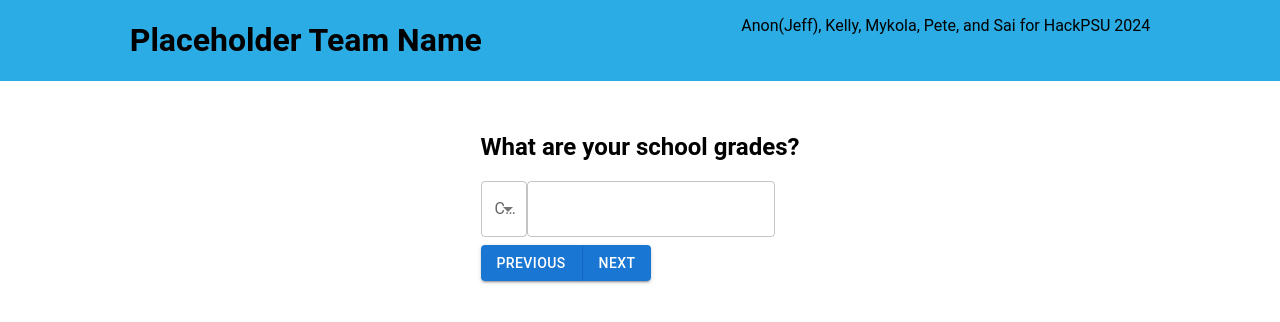
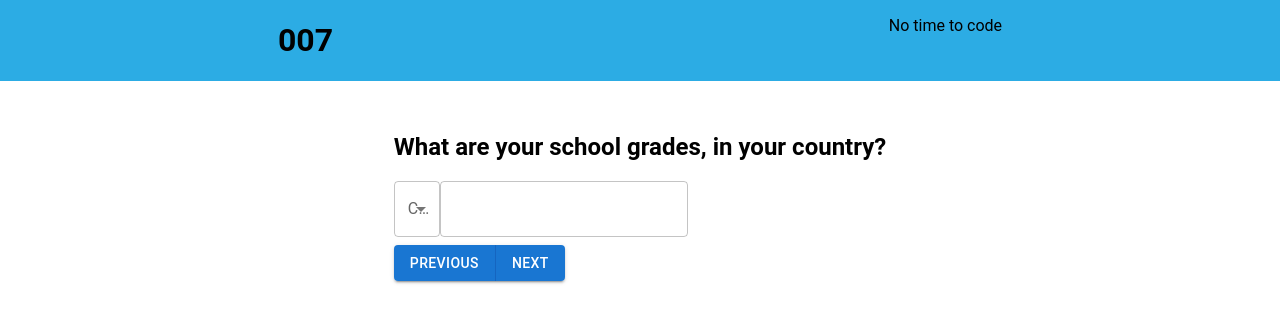
Before and after one commit to petetheprogrammer/HackPSUSpring2024, a React (Create React App) app in the folder front-end/: page / in a window 1280 px wide. Both pictures are taken after a click on the button "NEXT". Shown: the top 322 px of the page. Built offline with nearby package versions, Linux system fonts and the light colour scheme; the HTML template or start-up script is replaced by a standard one.

Commit message:
fix some styling & logic

```diff
--- a/front-end/src/App.js
+++ b/front-end/src/App.js
@@ -146,8 +146,8 @@ function App() {
   return (
     <div className="App">
       <header className='header'>
-        <h1>Placeholder Team Name</h1>
-        <p>Anon(Jeff), Kelly, Mykola, Pete, and Sai for HackPSU 2024</p>
+        <h1>007</h1>
+        <p>No time to code</p>
       </header>
 
       <div className="form-container">
@@ -161,9 +161,10 @@ function App() {
                   <Select
                     labelId="demo-simple-select-label"
                     id="demo-simple-select"
-                    // value={formData.major}
+                    value={formData.major}
                     label="Major"
                     onChange={handleChange}
+                    name='major'
                   >
                     {majors.map((major, index) => <MenuItem value={major} onChange={handleMajorChange}>{major}</MenuItem>)}
                   </Select>
@@ -172,7 +173,7 @@ function App() {
             )}
             {step === 2 && (
               <article>
-                <h2>What are your school grades?</h2>
+                <h2>What are your school grades, in your country?</h2>
                 <FormControl>
                   <InputLabel id="demo-simple-select-label">Country</InputLabel>
                   <Select
@@ -182,6 +183,7 @@ function App() {
                     name='country'
                     onChange={handleChange}
                   >
+                    <MenuItem value="" onChange={handleCurrencyChange}>Please choose...</MenuItem>
                     <MenuItem value="Canada" onChange={handleCountryChange}>Canada</MenuItem>
                     <MenuItem value="India" onChange={handleCountryChange}>India</MenuItem>
                     <MenuItem value="Thailand" onChange={handleCountryChange}>Thailand</MenuItem>
@@ -195,7 +197,7 @@ function App() {
             )}
             {step === 3 && (
               <article>
-                <h2>Tuition budget</h2>
+                <h2>What is your budget for tuition, per year?</h2>
                 <FormControl>
                   <InputLabel id="demo-simple-select-label">Currency</InputLabel>
                   <Select
@@ -303,26 +305,21 @@ function App() {
                 {step < 4 && <Button onClick={handleNext}>Next</Button>}
                 {step === 4 && <Button type='submit' onClick={handleSubmit}>Submit</Button>}
               </ButtonGroup>
-
             </article>
           </form>
         ) : (
           <section className="results">
             <h1>Your Results</h1>
-            <h2>Major: {results.major}</h2>
+            <h3>Major: {formData.major}</h3>
             {results.results.map((result, index) => (<Accordion>
               <AccordionSummary
-                // expandIcon={<ExpandMoreIcon />}
                 aria-controls="panel1-content"
                 id="panel1-header"
               >
-                {/* penn state */}
-                {console.log("a string", result.school)}
                 {result.school}
               </AccordionSummary>
               <AccordionDetails>
                 <ul>
-
                   <li>Tuition: {result.tuition}</li>
                   <li>Location: {result.location}</li>
                   <li>Ranking: {result.ranking}</li>
```
